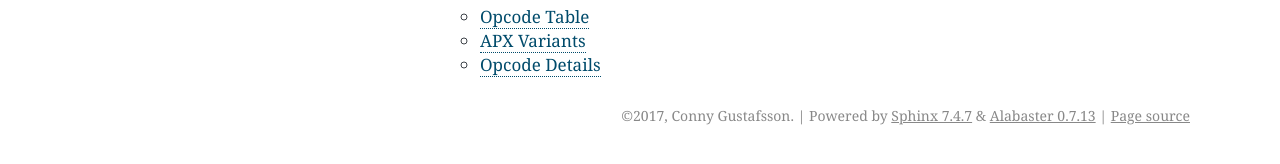
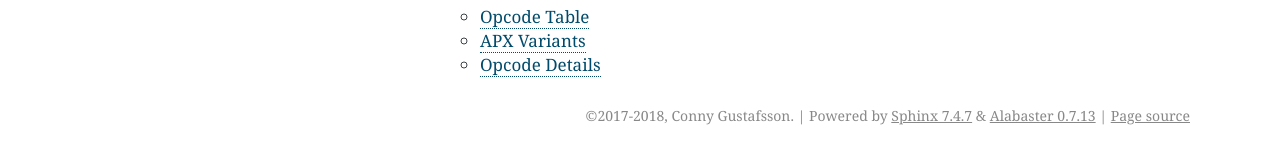
Before and after one commit to cogu/apx-doc, a Sphinx documentation site: the page built from doc/index.rst, in a window 1280 px wide. Shown: the part 522-686 px from the top of the page. Built offline with Sphinx 7.4.7, drawn with Linux system fonts in a browser that asks for light colours.

Commit message:
Updated copyright year

```diff
--- a/doc/conf.py
+++ b/doc/conf.py
@@ -50,7 +50,7 @@ master_doc = 'index'
 
 # General information about the project.
 project = 'APX'
-copyright = '2017, Conny Gustafsson'
+copyright = '2017-2018, Conny Gustafsson'
 author = 'Conny Gustafsson'
 
 # The version info for the project you're documenting, acts as replacement for
```
